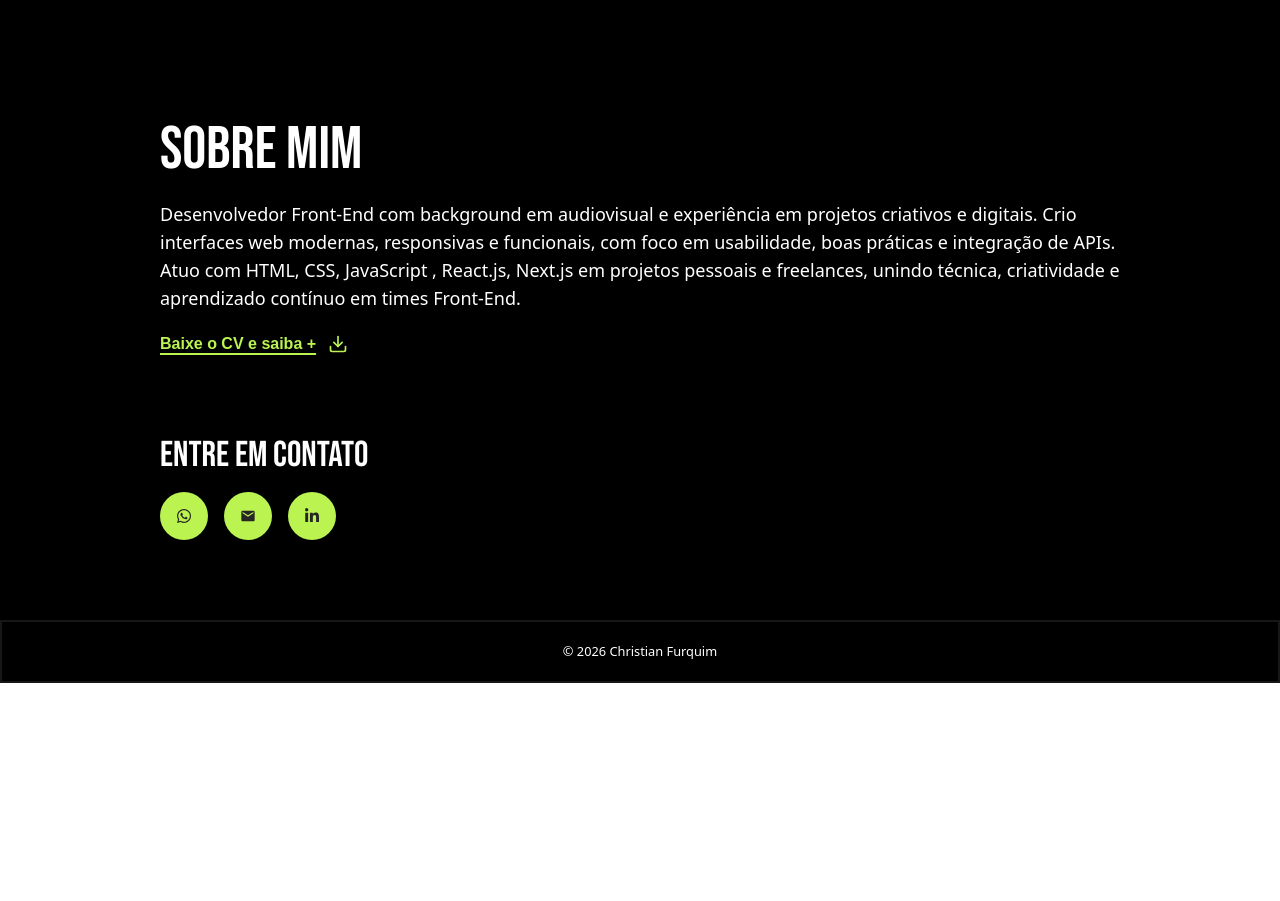
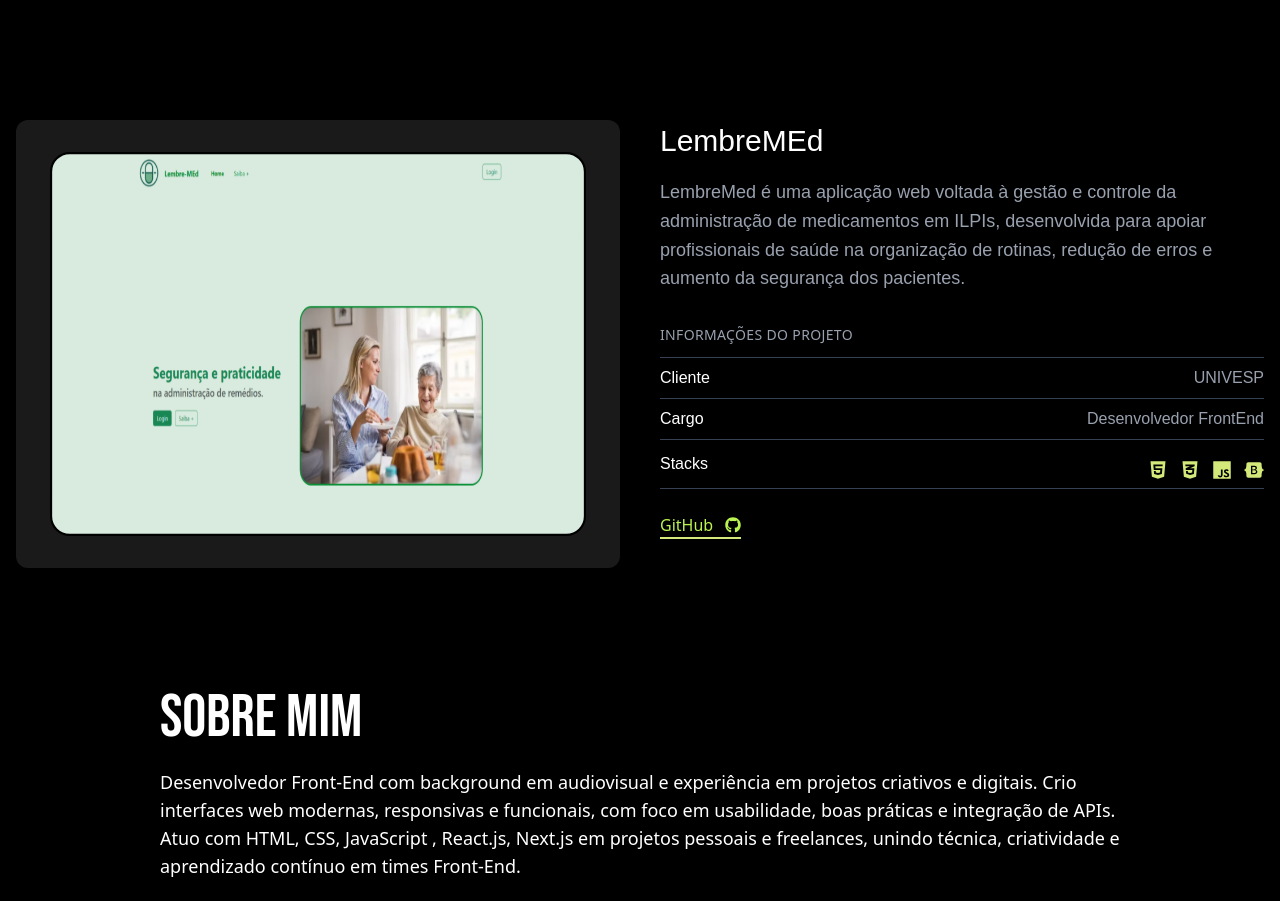
Before and after one commit to Furquimn/portifolio_christian, a Next.js app: page / in a window 1280 px wide. Shown: the part 1540-2441 px from the top of the page. Before the commit the page ends 2223 px from the top, so only its background shows below. Built offline with nearby package versions, Linux system fonts and the light colour scheme.

Commit message:
Cria projeto LembreMEd

```diff
--- a/app/components/Projetos.jsx
+++ b/app/components/Projetos.jsx
@@ -1,9 +1,9 @@
 import CardProjeto from "./cardProjeto";
 import { ArrowUpRight } from "lucide-react";
 import { FaGithub } from "react-icons/fa6";
-import { FaReact, FaCss3Alt, FaHtml5 } from "react-icons/fa";
+import { FaReact, FaCss3Alt, FaHtml5, FaBootstrap } from "react-icons/fa";
 import { IoLogoJavascript } from "react-icons/io5";
-import {SiTypescript, SiNextdotjs } from "react-icons/si";
+import { SiTypescript, SiNextdotjs } from "react-icons/si";
 import { RiTailwindCssFill } from "react-icons/ri";
 
 export default function Projetos() {
@@ -60,6 +60,36 @@ export default function Projetos() {
             },
           ]}
         />
+
+        <CardProjeto
+          image={{
+            src: "/lembreMed.svg",
+            alt: "Captura de tela do site LembreMEd",
+          }}
+          title="LembreMEd"
+          description="LembreMed é uma aplicação web voltada à gestão e controle da administração de medicamentos em ILPIs, desenvolvida para apoiar profissionais de saúde na organização de rotinas, redução de erros e aumento da segurança dos pacientes."
+          client="UNIVESP"
+          role="Desenvolvedor FrontEnd"
+          stacks={
+            <div className="flex mt-3 gap-3 items-center">
+              <FaHtml5 className="text-[#D3E97A] w-5 h-5" />
+              <FaCss3Alt className="text-[#D3E97A] w-5 h-5" />
+              <IoLogoJavascript className="text-[#D3E97A] w-5 h-5" />
+              <FaBootstrap className="text-[#D3E97A] w-5 h-5" />
+            </div>
+          }
+          actions={[
+            {
+              href: "https://github.com/Furquimn/lembremed",
+              label: (
+                <span className="flex items-center gap-3 text-lime-300 ">
+                  GitHub
+                  <FaGithub size={16} />
+                </span>
+              ),
+            },
+          ]}
+        />
       </div>
     </section>
   );
```
Also changed, not shown: public/lembreMed.svg (added).
